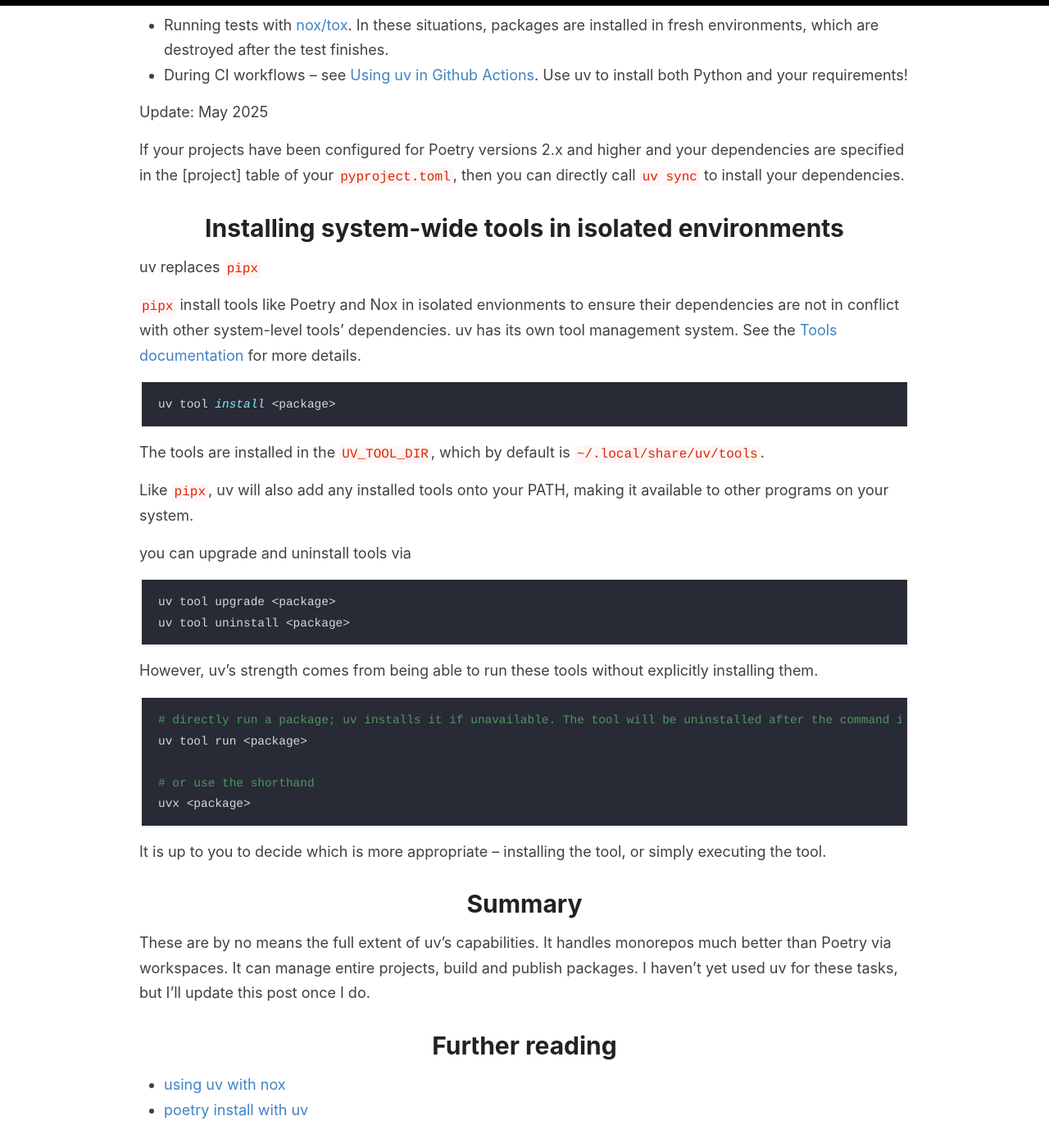
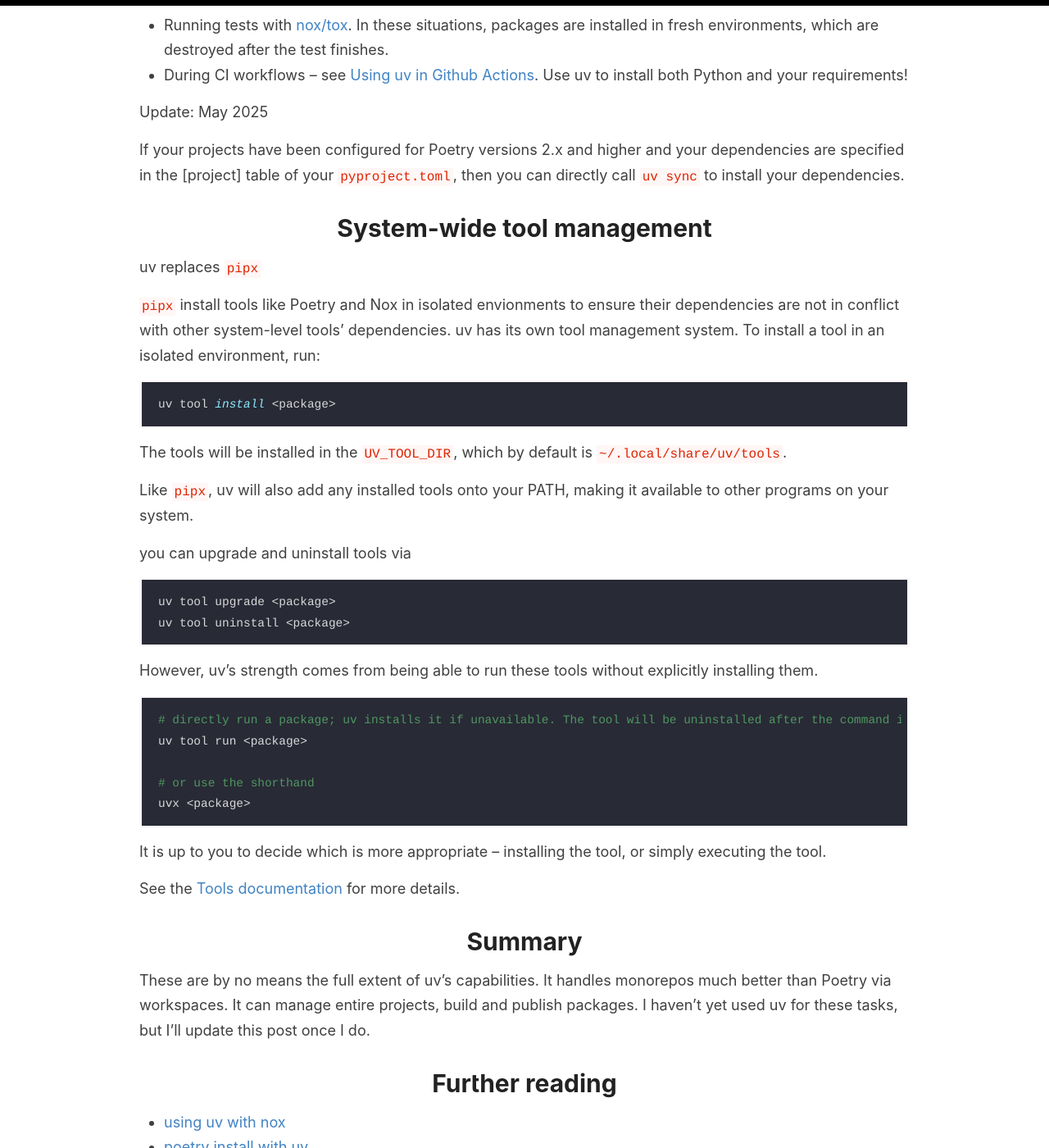
Before and after one commit to kfchou/kfchou.github.io, a Jekyll site: the page built from _posts/2025-1-16-ode-to-uv.md, in a window 1280 px wide and 1400 px high, scrolled down 3154 px. Shown: the whole window at 82% size. Built offline with Jekyll 4.4.1, drawn with Linux system fonts in a browser that asks for light colours; comment, search, counter and statistics services are not loaded; some of the changed text lies outside the part shown.

Commit message:
update headers

````diff
--- a/_posts/2025-1-16-ode-to-uv.md
+++ b/_posts/2025-1-16-ode-to-uv.md
@@ -9,8 +9,8 @@
   - [Advanced settings for linux servers](#advanced-settings-for-linux-servers)
 - [Python Management](#python-management)
 - [Environment management](#environment-management)
-- [Install packages](#install-packages)
-- [Installing system-wide tools in isolated environments](#installing-system-wide-tools-in-isolated-environments)
+- [Package Installation](#package-installation)
+- [System-wide tool management](#system-wide-tool-management)
 - [Summary](#summary)
 - [Further reading](#further-reading)
 
@@ -93,16 +93,16 @@
 
 If your projects have been configured for Poetry versions 2.x and higher and your dependencies are specified in the [project] table of your `pyproject.toml`, then you can directly call  `uv sync` to install your dependencies.
 
-# Installing system-wide tools in isolated environments
+# System-wide tool management
 uv replaces `pipx`
 
-`pipx` install tools like Poetry and Nox in isolated envionments to ensure their dependencies are not in conflict with other system-level tools' dependencies. uv has its own tool management system. See the [Tools documentation](https://docs.astral.sh/uv/concepts/tools/) for more details.
+`pipx` install tools like Poetry and Nox in isolated envionments to ensure their dependencies are not in conflict with other system-level tools' dependencies. uv has its own tool management system. To install a tool in an isolated environment, run:
 
 ```sh
 uv tool install <package>
 ```
 
-The tools are installed in the `UV_TOOL_DIR`, which by default is  `~/.local/share/uv/tools`.
+The tools will be installed in the `UV_TOOL_DIR`, which by default is  `~/.local/share/uv/tools`.
 
 Like `pipx`, uv will also add any installed tools onto your PATH, making it available to other programs on your system.
 
````
Also changed, not shown: other parts of _posts/2025-1-16-ode-to-uv.md (+3 -1 lines).
